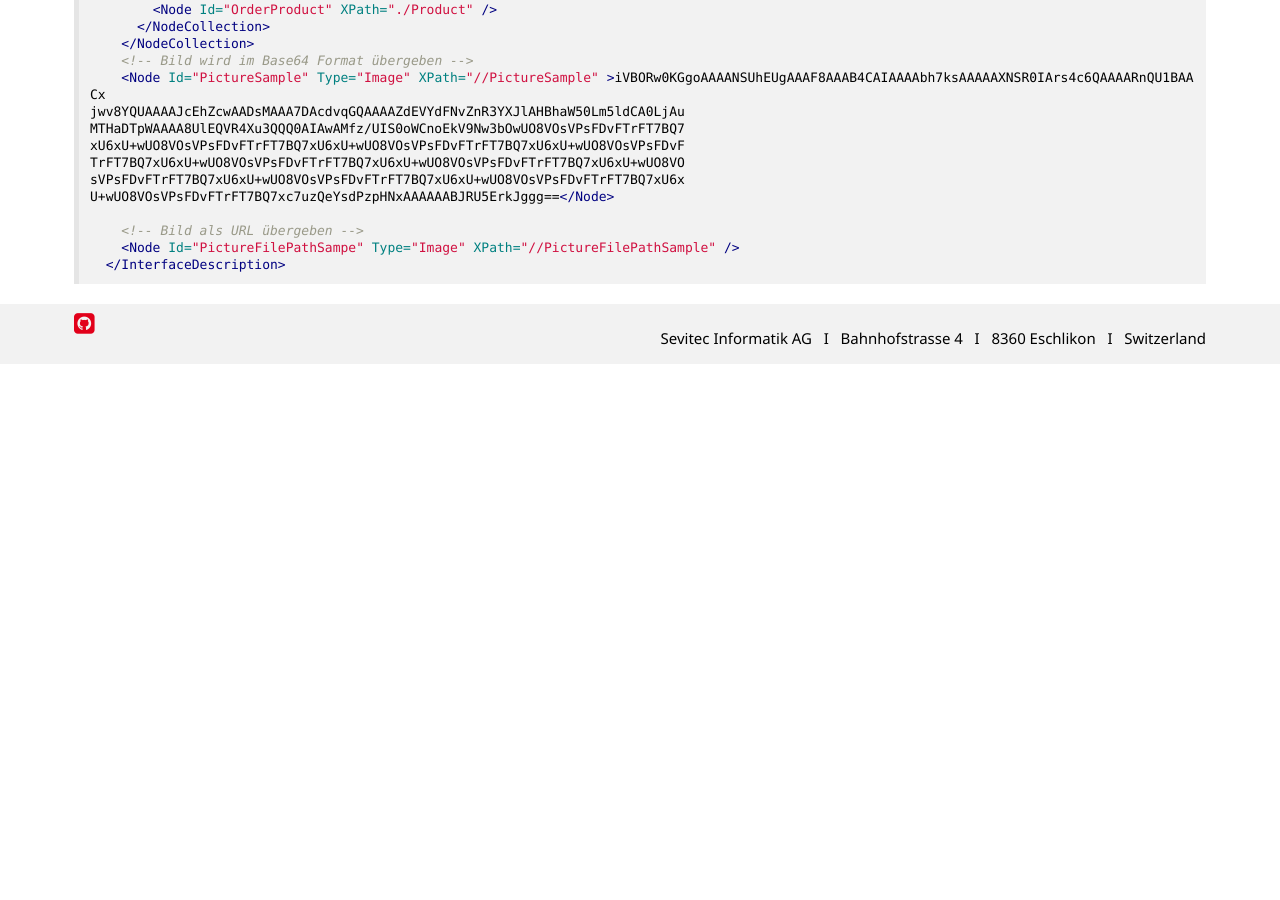
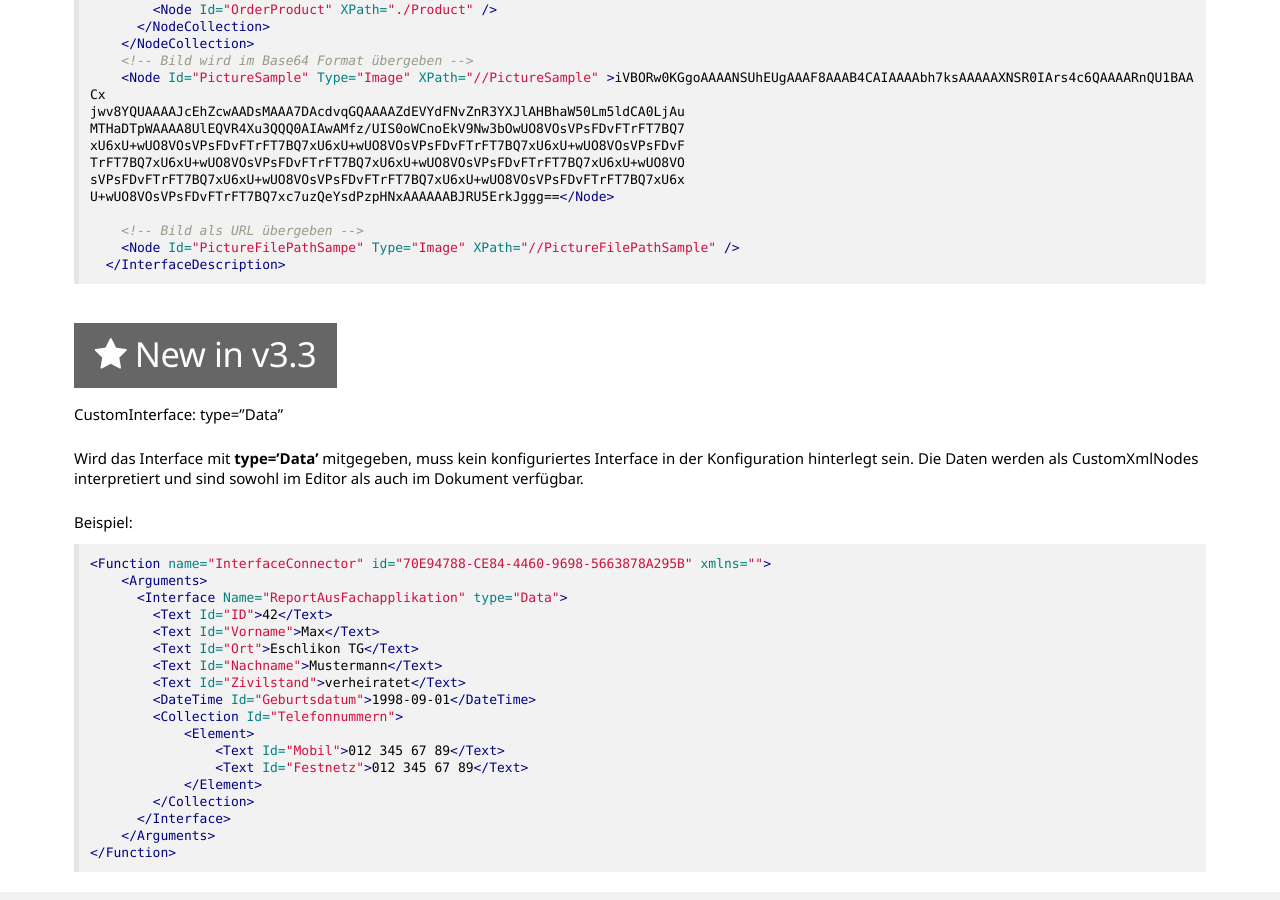
Before and after one commit to primesoft-group/oneoffixx-docs, a Jekyll site: the page built from _pages/connect/de/connect-functions-custominterfaceconnector.md, in a window 1280 px wide and 900 px high, scrolled down 2103 px. Built offline with Jekyll 4.4.1, drawn with Linux system fonts in a browser that asks for light colours; nearby versions of some CDN libraries; some web fonts are replaced; before the commit the page ends 2467 px from its top, so only the background shows below that.

````diff
--- a/_pages/connect/de/connect-functions-custominterfaceconnector.md
+++ b/_pages/connect/de/connect-functions-custominterfaceconnector.md
@@ -112,3 +112,32 @@ U+wUO8VOsVPsFDvFTrFT7BQ7xc7uzQeYsdPzpHNxAAAAAABJRU5ErkJggg==</Node>
     <Node Id="PictureFilePathSampe" Type="Image" XPath="//PictureFilePathSample" />
   </InterfaceDescription>
 ```
+
+
+
+## {% include new-badge.html version="3.3" %} CustomInterface: type="Data"
+
+Wird das Interface mit __type='Data'__ mitgegeben, muss kein konfiguriertes Interface in der Konfiguration hinterlegt sein. Die Daten werden als CustomXmlNodes interpretiert und sind sowohl im Editor als auch im Dokument verfügbar.
+
+Beispiel:
+
+```xml
+<Function name="InterfaceConnector" id="70E94788-CE84-4460-9698-5663878A295B" xmlns="">
+    <Arguments>
+      <Interface Name="ReportAusFachapplikation" type="Data">
+        <Text Id="ID">42</Text>
+        <Text Id="Vorname">Max</Text>
+        <Text Id="Ort">Eschlikon TG</Text>
+        <Text Id="Nachname">Mustermann</Text>
+        <Text Id="Zivilstand">verheiratet</Text>
+        <DateTime Id="Geburtsdatum">1998-09-01</DateTime>
+        <Collection Id="Telefonnummern">
+            <Element>
+                <Text Id="Mobil">012 345 67 89</Text>
+                <Text Id="Festnetz">012 345 67 89</Text>
+            </Element>
+        </Collection>
+      </Interface>
+    </Arguments>
+</Function>
+```
````
Also changed, not shown: _pages/connect/de/connect-arguments.md (+44 -0 lines), _pages/connect/de/connect-commands.md (+20 -0 lines), _pages/connect/de/connect-functions-nestise.md (added, +29 -0 lines), _pages/connect/de/connect-functions.md (+1 -0 lines), _pages/connect/de/usage.md (+7 -0 lines).
